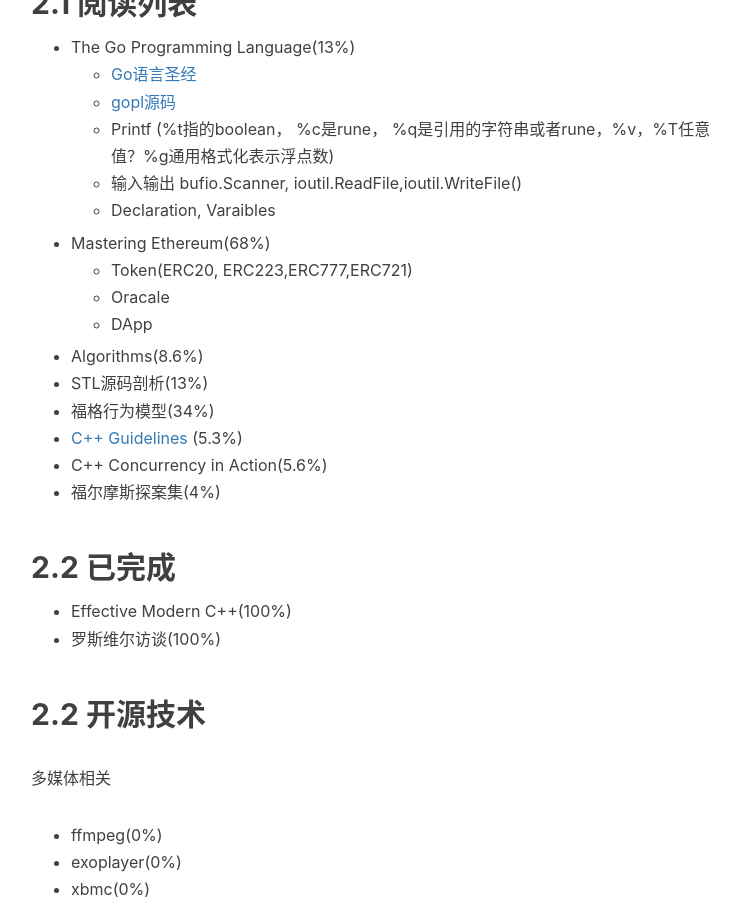
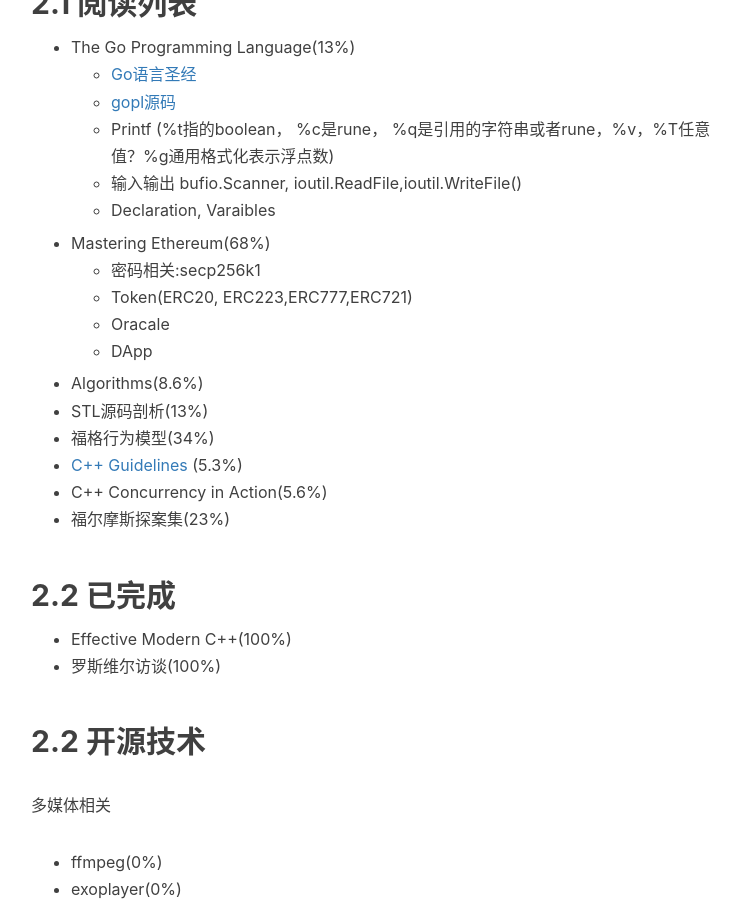
Before and after one commit to ProgrammerBill/ProgrammerBill.github.io, a Jekyll site: the page built from _posts/plan/2023-01-05-plan.md, in a window 1280 px wide and 900 px high, scrolled down 847 px. Shown: the whole window, without its empty margins (234-974 px from the left). Built offline with Jekyll 4.4.1, drawn with Linux system fonts in a browser that asks for light colours; nearby versions of some CDN libraries; comment, search, counter and statistics services are not loaded.

Commit message:
feat(plan): update plan daily.

```diff
--- a/_posts/plan/2023-01-05-plan.md
+++ b/_posts/plan/2023-01-05-plan.md
@@ -31,6 +31,7 @@
     - 输入输出 bufio.Scanner, ioutil.ReadFile,ioutil.WriteFile()
     - Declaration, Varaibles
 - Mastering Ethereum(68%)
+    - 密码相关:secp256k1
     - Token(ERC20, ERC223,ERC777,ERC721)
     - Oracale
     - DApp
@@ -39,7 +40,7 @@
 - 福格行为模型(34%)
 - [C++ Guidelines](https://isocpp.github.io/CppCoreGuidelines/CppCoreGuidelines) (5.3%)
 - C++ Concurrency in Action(5.6%)
-- 福尔摩斯探案集(4%)
+- 福尔摩斯探案集(23%)
 
 ## 2.2 已完成
 
```
